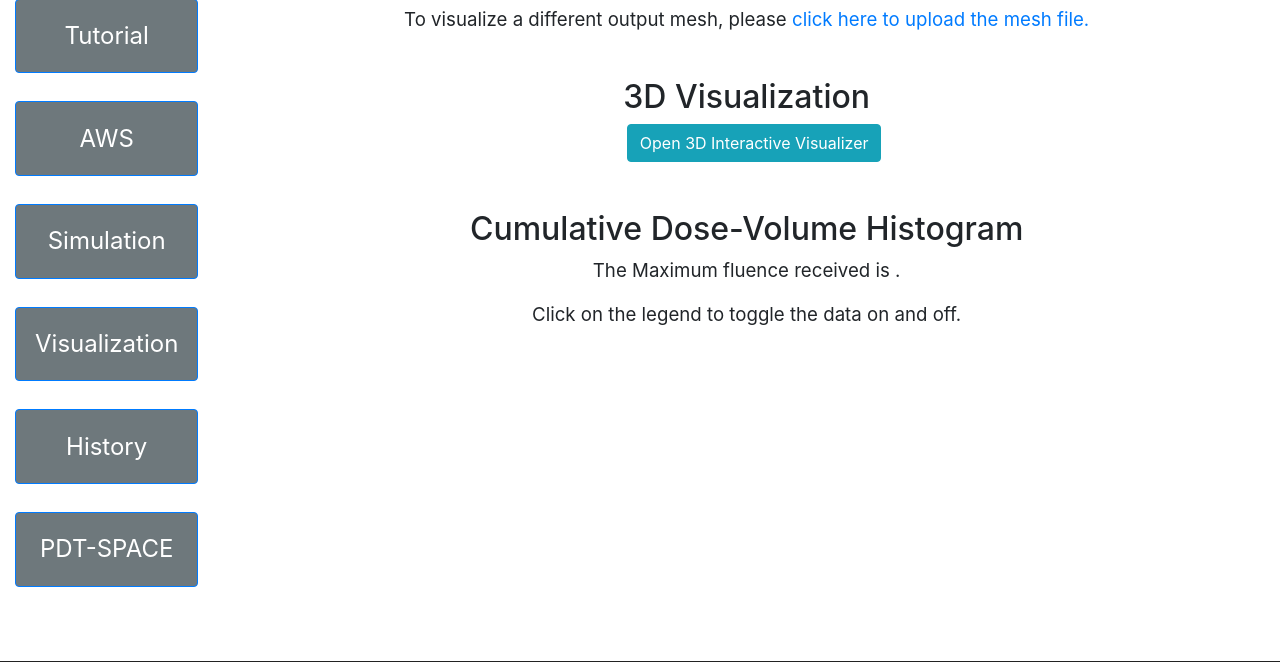
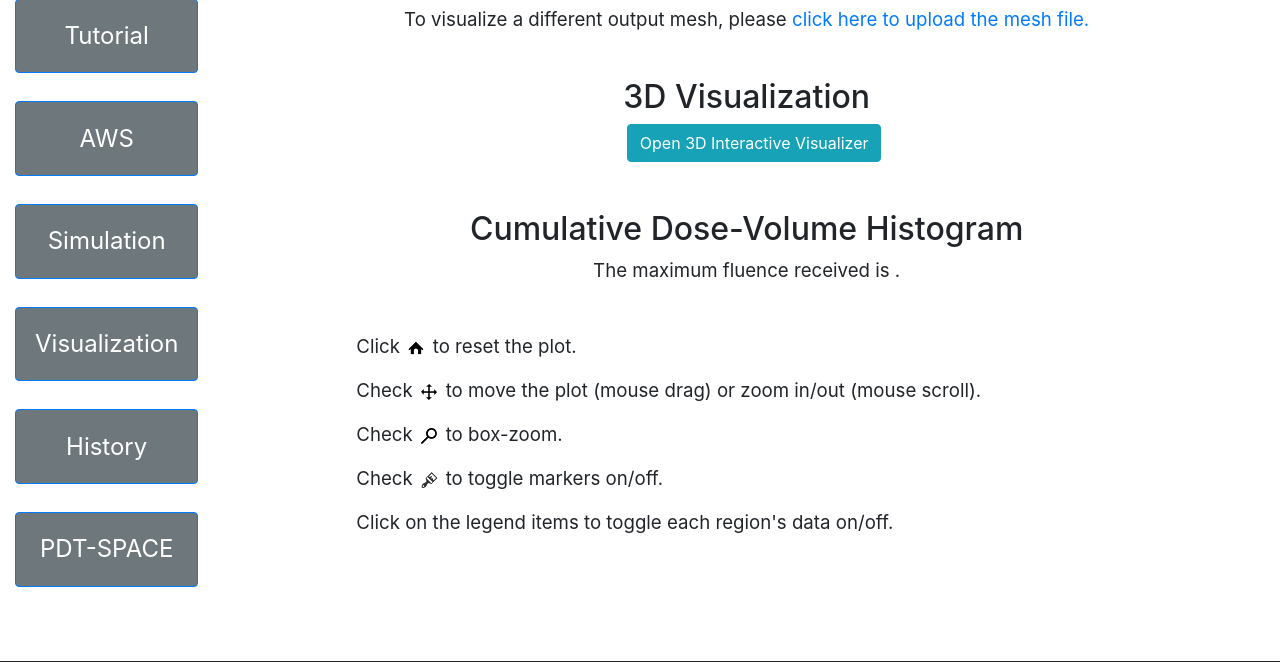
Before and after one commit to nancytaen/FullMonteWeb, a Django app: template application/templates/visualization.html in a window 1280 px wide. Shown: the part 192-854 px from the top of the page. Run offline with Django 3.2, Linux system fonts and the light colour scheme; the template is opened without the code that fills it, so the values that code supplies are empty; grey boxes labelled with a size stand in for pictures from a placeholder-image service; some libraries are stand-ins or nearby versions.

Commit message:
Added instructions for how to use DVH graph

```diff
--- a/application/templates/visualization.html
+++ b/application/templates/visualization.html
@@ -19,9 +19,15 @@
 </div>
 <div class="graph_container">
     <h2>Cumulative Dose-Volume Histogram</h2>
-    <p>The Maximum fluence received is {{maxDose|safe }}.</p>
-    <p>Click on the legend to toggle the data on and off.</p>
+    <p>The maximum fluence received is {{maxDose|safe }}.</p>
     <p> {{ dvhFig|safe }} </p>
+</div>
+<div class="txt_container">
+    <p>Click <img src="{% static 'images/home.png' %}" alt="" /> to reset the plot.</p>
+    <p>Check <img src="{% static 'images/move.png' %}" alt="" /> to move the plot (mouse drag) or zoom in/out (mouse scroll).</p>
+    <p>Check <img src="{% static 'images/zoom.png' %}" alt="" /> to box-zoom.</p>
+    <p>Check <img src="{% static 'images/brush.png' %}" alt="" /> to toggle markers on/off.</p>
+    <p>Click on the legend items to toggle each region's data on/off.</p>
 </div>
 
 {% endblock %}
```
Also changed, not shown: application/static/images/brush.png (added), application/static/images/home.png (added), application/static/images/move.png (added), application/static/images/zoom.png (added).
